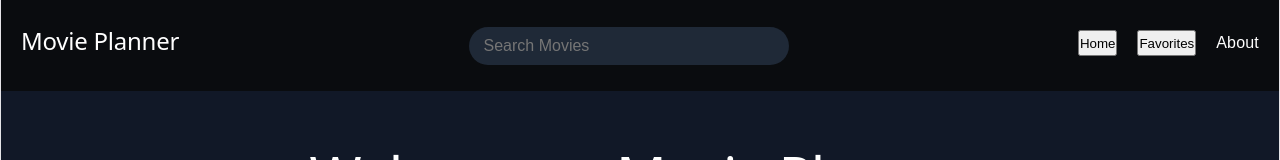
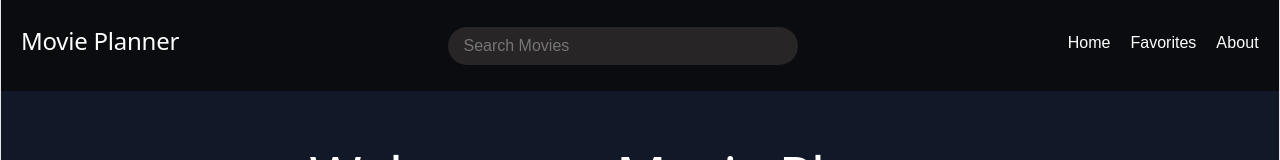
Before and after one commit to neha-codes-06/Movie-Planner-React-Project, a React (Vite) app: page / in a window 1280 px wide. Shown: the top 160 px of the page. Built offline with nearby package versions, Linux system fonts and the light colour scheme; no server answers.

Commit message:
add-remove

```diff
--- a/src/App.jsx
+++ b/src/App.jsx
@@ -13,14 +13,25 @@ function App(){
     return savedFavorites?JSON.parse(savedFavorites):[]
   })
   const [showFavorites,setShowFavorites]=useState(false)
+  const [selectedMovie,setSelectedMovie]=useState(null)
 
   const filteredMovies=movies.filter((movie)=>
     movie.title.toLowerCase().includes(searchTerm.toLowerCase())
   )
   function addToFavorites(movie){
+    const alreadyFavorite=favorites.some((fav)=>fav.id===movie.id);
+    if(!alreadyFavorite){
     setFavorites([...favorites,movie])
-    console.log(movie.title);
+    }
+
   }
+
+  function removeFromFavorites(movieId){
+    const updatedFavorites=favorites.filter((movie)=>movie.id !==movieId);
+    setFavorites(updatedFavorites);
+
+  }
+
   useEffect(()=>{
     const fetchMovies=async()=>{
       const data=await getTrendingMovies()
@@ -54,6 +65,9 @@ function App(){
        poster={`https://image.tmdb.org/t/p/w500${movie.poster_path}`}
        onFavorite={() => addToFavorites(movie)}
        isFavorite={favorites.some((fav)=>fav.id===movie.id)}
+       onRemove={()=>removeFromFavorites(movie.id)}
+       showFavorites={showFavorites}
+       onMovieClick={()=>setSelectedMovie(movie)}
        />
 
     ))}
--- a/src/Styles/App.css
+++ b/src/Styles/App.css
@@ -82,12 +82,12 @@ div {
     font-size:16px;
 }
 .search{
-    width:320px;
+    width:350px;
     padding:10px 15px;
     border-radius:20px;
     border:none;
-    background-color: #1f2937;
-    color: white;
+    background-color:rgb(39, 37, 37);
+    color:white;
     outline: none;
     font-size:16px;
 }
@@ -97,7 +97,7 @@ div {
     margin-top:12px;
     border:none;
     border-radius:8px;
-    background-color:#baabac;
+    background-color:rgb(233, 84, 84);
     color:white;
     font-size:16px;
     font-weight:bold;
@@ -110,3 +110,18 @@ div {
     background-color:#9c7e7e;
     transform: scale(1.03);
 }
+.nav-btn{
+    color:white;
+    font-size:16px;
+    background-color:transparent;
+    border: none;
+    cursor:pointer;
+    transition:0.4s;
+
+
+}
+.nav-btn:hover{
+    color:rgb(45, 3, 3)(206, 147, 147);
+    transform: scale(1.03);
+
+}
--- a/src/components/MovieCard.jsx
+++ b/src/components/MovieCard.jsx
@@ -1,13 +1,14 @@
 function MovieCard(props){
     return (
-        <div className="movie-card">
+        <div className="movie-card" onClick={props.onMovieClick}>
             <img src={props.poster}
             alt={props.title}
             />
             <h3>{props.title}</h3>
             <p>{props.year}</p>
             <p>Rating: {props.rating}</p>
-            <button className="favorite-btn"onClick={props.onFavorite}>{props.isFavorite?"❤️Added":"🤍Add to Favorites"}</button>
+            {props.showFavorites?(<button className="favorite-btn"onClick={(e)=>{e.stopPropagation();props.onRemove()}}>Remove</button>):(
+            <button className="favorite-btn"onClick={(e)=>{e.stopPropagation(); props.onFavorite()}}>{props.isFavorite?"❤️Added":"🤍Add to Favorites"}</button>)}
             </div>
 
 
--- a/src/components/Navbar.jsx
+++ b/src/components/Navbar.jsx
@@ -6,8 +6,8 @@ function Navbar({searchTerm,setSearchTerm,showFavorites,setShowFavorites}){
              <input className="search" type="text" placeholder="Search Movies"
              value={searchTerm} onChange={(e) => setSearchTerm(e.target.value)}/>
             <div className="nav-links">
-            <button onClick={()=>setShowFavorites(false)}>Home</button>
-            <button onClick={()=>setShowFavorites(true)}>Favorites</button>
+            <button className="nav-btn"onClick={()=>setShowFavorites(false)}>Home</button>
+            <button className="nav-btn" onClick={()=>setShowFavorites(true)}>Favorites</button>
             <a href="#">About</a>
             </div>
         </nav>
```
Also changed, not shown: src/components/MovieModal.jsx (added).
